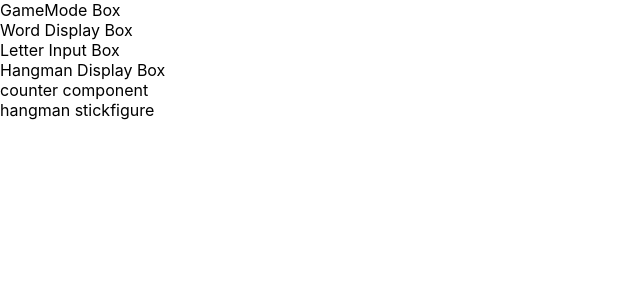
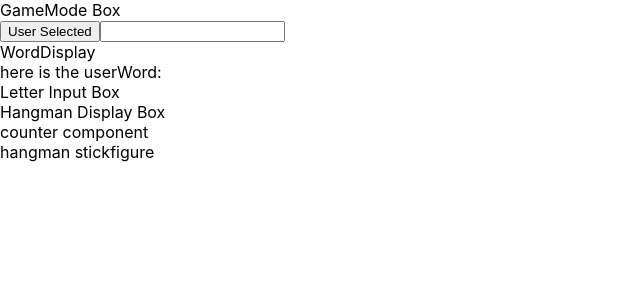
Before and after one commit to SimonProgAI/hangman_app, a React (Create React App) app: page / in a window 1280 px wide. Shown: the top 300 px of the page, without its empty margins (0-640 px from the left). Built offline with nearby package versions, Linux system fonts and the light colour scheme.

Commit message:
createUserWord & wordArr working

```diff
--- a/src/App.js
+++ b/src/App.js
@@ -8,7 +8,6 @@ function App() {
   return(
     <div>
         <GameModeDisplay/>
-        <WordDisplay/>
         <LetterInputDisplay/>
         <HangmanDisplay/>
     </div>
--- a/src/components/GameModeDisplay.js
+++ b/src/components/GameModeDisplay.js
@@ -1,9 +1,41 @@
+//import react from "react";
+import { useRef, useState, useEffect } from "react";
+import LetterInputDisplay from "./LetterInputDisplay";
+import WordDisplay from "./WordDisplay";
 
-const GameModeDisplay = () => {
+function GameModeDisplay(){
+
+    const userWordRef = useRef();
+    const [userWord, setUserWord] = useState("");
+
+    const createUserWord = (e)=>{
+        e.preventDefault();
+        const userWord = userWordRef.current.value;
+        setUserWord(userWord);
+        //console.log(`function createUserWord called`);
+        return userWord;
+    }
+    //useEffect(()=>{console.log(`userWord updated to${userWord}`)}, [userWord]);
+    console.log(`userWord set to ${userWord}`);
+
+    const wordArr = userWord.split('');
+    console.log(wordArr);
+
+
     return(
         <div>
             GameMode Box
+            <div>
+                <span>
+                    <button onClick={createUserWord}>User Selected</button>
+                    <input type="text" ref={userWordRef}></input>
+                </span>
+            </div>
+            <div>
+                <WordDisplay userWord={userWord}/>
+            </div>
         </div>
+
 
     );
 }
--- a/src/components/WordDisplay.js
+++ b/src/components/WordDisplay.js
@@ -1,8 +1,11 @@
 
-const WordDisplay = () => {
+const WordDisplay = ({userWord}) => {
+
     return(
-        <div>Word Display Box</div>
-
+        <div>
+            WordDisplay
+            <div>here is the userWord:{userWord}</div>
+        </div>
     );
 }
 
```
